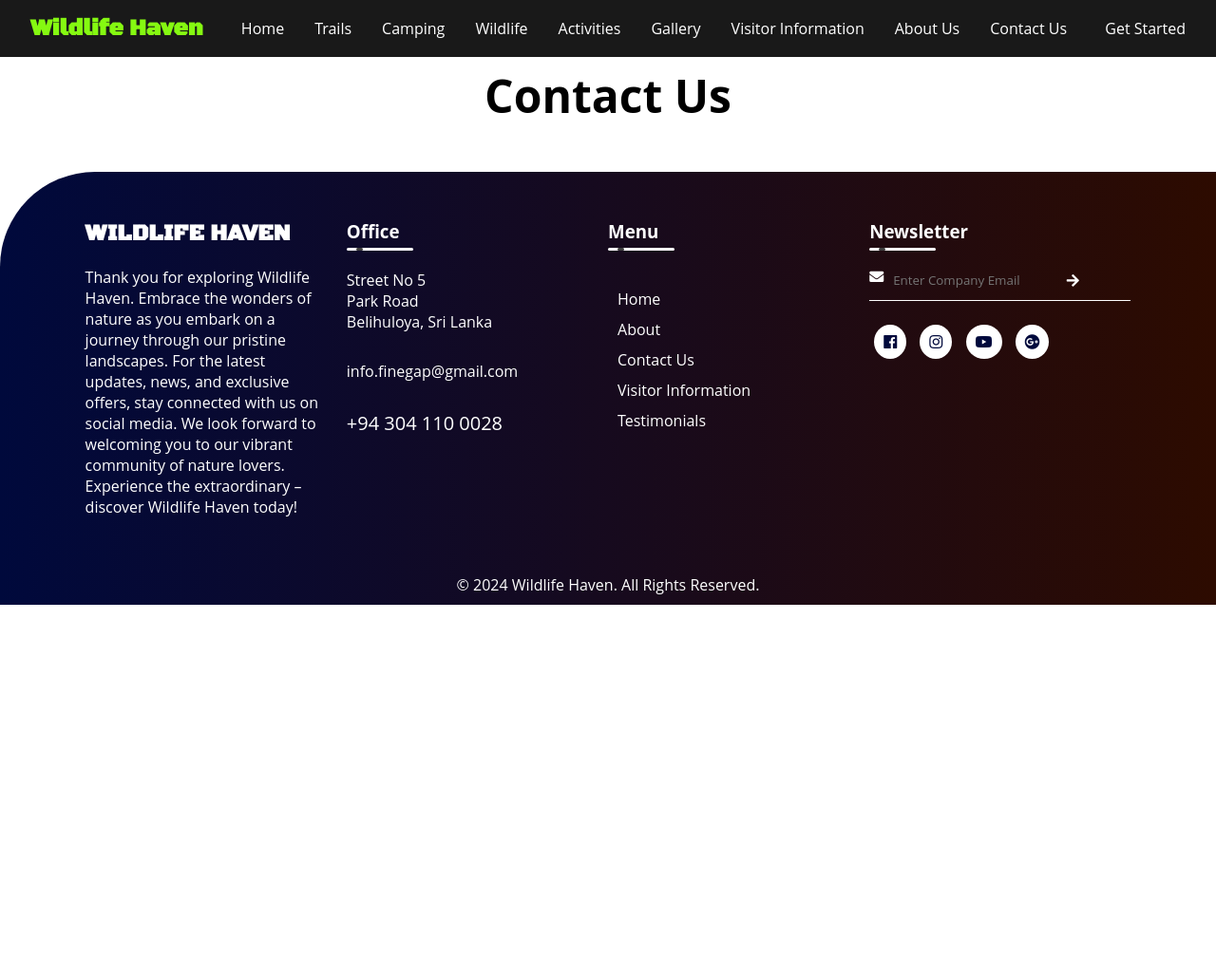
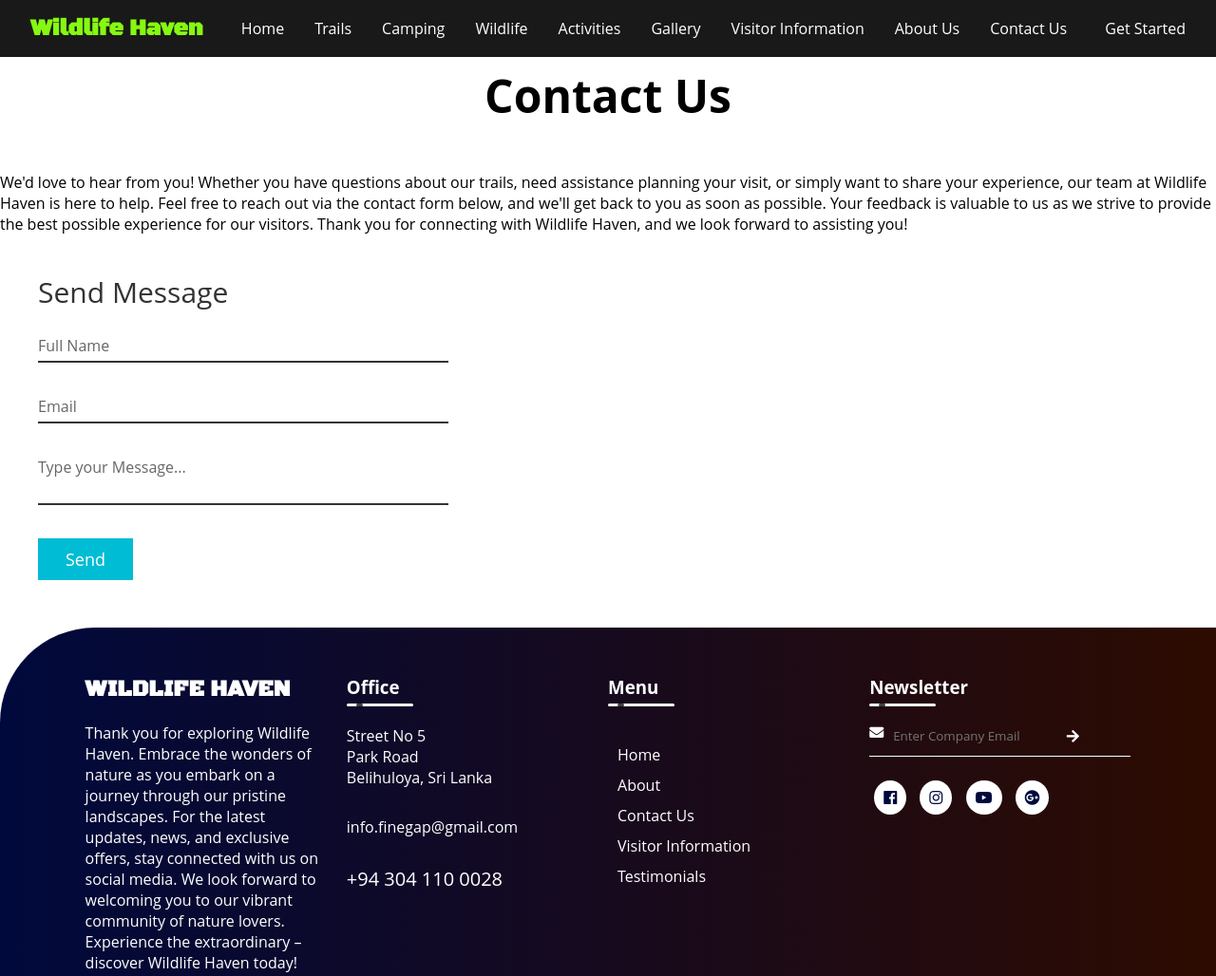
Before and after one commit to PSewmuthu/Wildlife_Haven_National_Park, a plain HTML site: page contact.html in a window 1280 px wide. Shown: the top 1028 px of the page at 95% size. Drawn offline with Linux system fonts and the light colour scheme.

Commit message:
Develop the structure and styles for contact us page

```diff
--- a/contact.html
+++ b/contact.html
@@ -59,6 +59,35 @@
 		<main>
 			<div class="contact-container">
 				<h1>Contact Us</h1>
+				<p>
+					We'd love to hear from you! Whether you have questions about our
+					trails, need assistance planning your visit, or simply want to share
+					your experience, our team at Wildlife Haven is here to help. Feel free
+					to reach out via the contact form below, and we'll get back to you as
+					soon as possible. Your feedback is valuable to us as we strive to
+					provide the best possible experience for our visitors. Thank you for
+					connecting with Wildlife Haven, and we look forward to assisting you!
+				</p>
+			</div>
+			<div class="contactForm">
+				<form>
+					<h2>Send Message</h2>
+					<div class="inputBox">
+						<input type="text" name="" required="required" />
+						<span>Full Name</span>
+					</div>
+					<div class="inputBox">
+						<input type="text" name="" required="required" />
+						<span>Email</span>
+					</div>
+					<div class="inputBox">
+						<textarea required="required"></textarea>
+						<span>Type your Message...</span>
+					</div>
+					<div class="inputBox">
+						<input type="submit" name="" value="Send" />
+					</div>
+				</form>
 			</div>
 		</main>
 		<!-- End of Main -->
--- a/stylesheets/contact style.css
+++ b/stylesheets/contact style.css
@@ -31,3 +31,69 @@ h1 {
 	text-align: center;
 	font-size: 3rem;
 }
+
+.contactForm {
+	width: 40%;
+	padding: 40px;
+	background: #fff;
+}
+
+.contactForm h2 {
+	font-size: 30px;
+	color: #333;
+	font-weight: 500;
+}
+
+.contactForm .inputBox {
+	position: relative;
+	width: 100%;
+	margin-top: 10px;
+}
+
+.contactForm .inputBox input,
+.contactForm .inputBox textarea {
+	width: 100%;
+	padding: 5px 0;
+	font-size: 16px;
+	margin: 10px 0;
+	border: none;
+	border-bottom: 2px solid #333;
+	outline: none;
+	resize: none;
+}
+
+.contactForm .inputBox span {
+	position: absolute;
+	left: 0;
+	padding: 5px 0;
+	font-size: 16px;
+	margin: 10px 0;
+	pointer-events: none;
+	transition: 0.5s;
+	color: #666;
+}
+
+.contactForm .inputBox input:focus ~ span,
+.contactForm .inputBox input:valid ~ span,
+.contactForm .inputBox textarea:focus ~ span,
+.contactForm .inputBox textarea:valid ~ span {
+	color: #e91e63;
+	font-size: 12px;
+	transform: translateY(-20px);
+}
+
+.contactForm .inputBox input[type="submit"] {
+	width: 100px;
+	background: #00bcd4;
+	color: #fff;
+	border: none;
+	cursor: pointer;
+	padding: 10px;
+	font-size: 18px;
+}
+
+@media (max-width: 991px) {
+	.contactForm {
+		width: 100%;
+	}
+}
```
